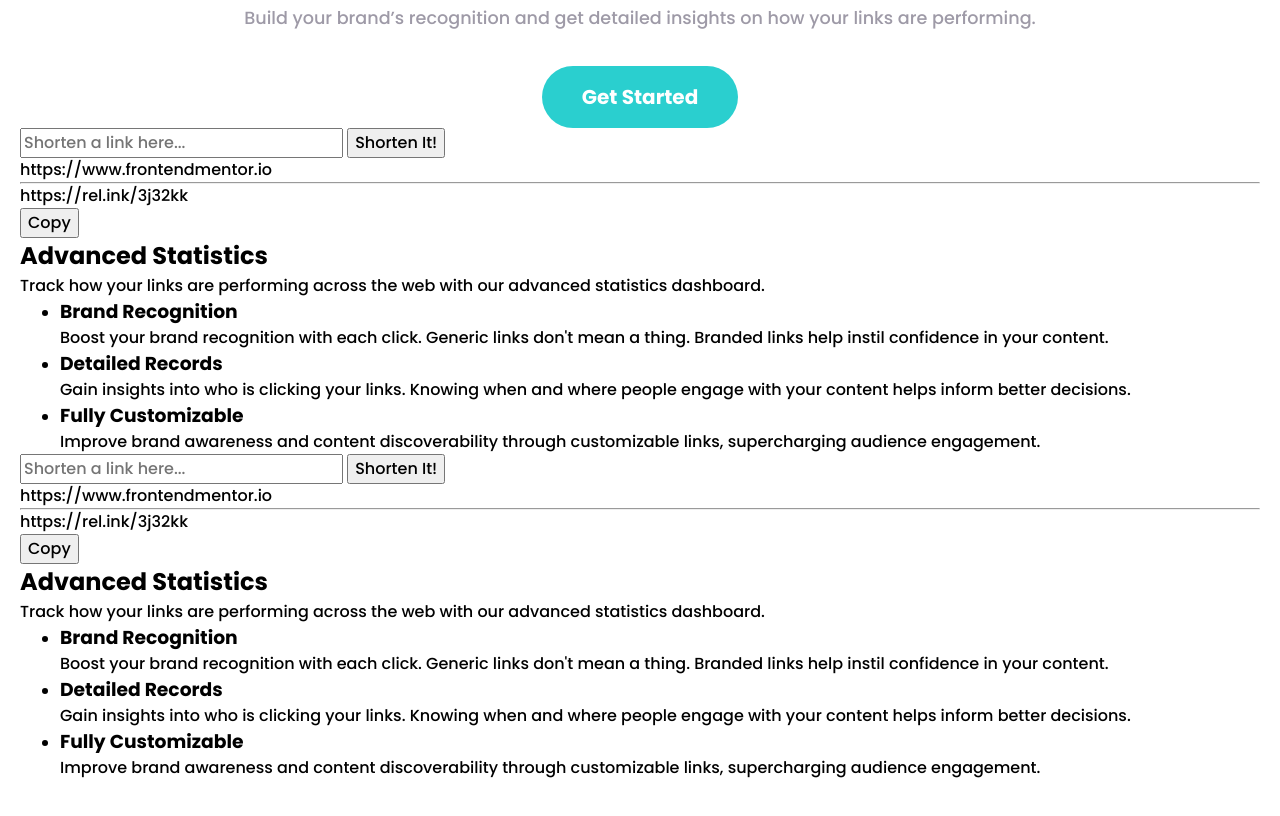
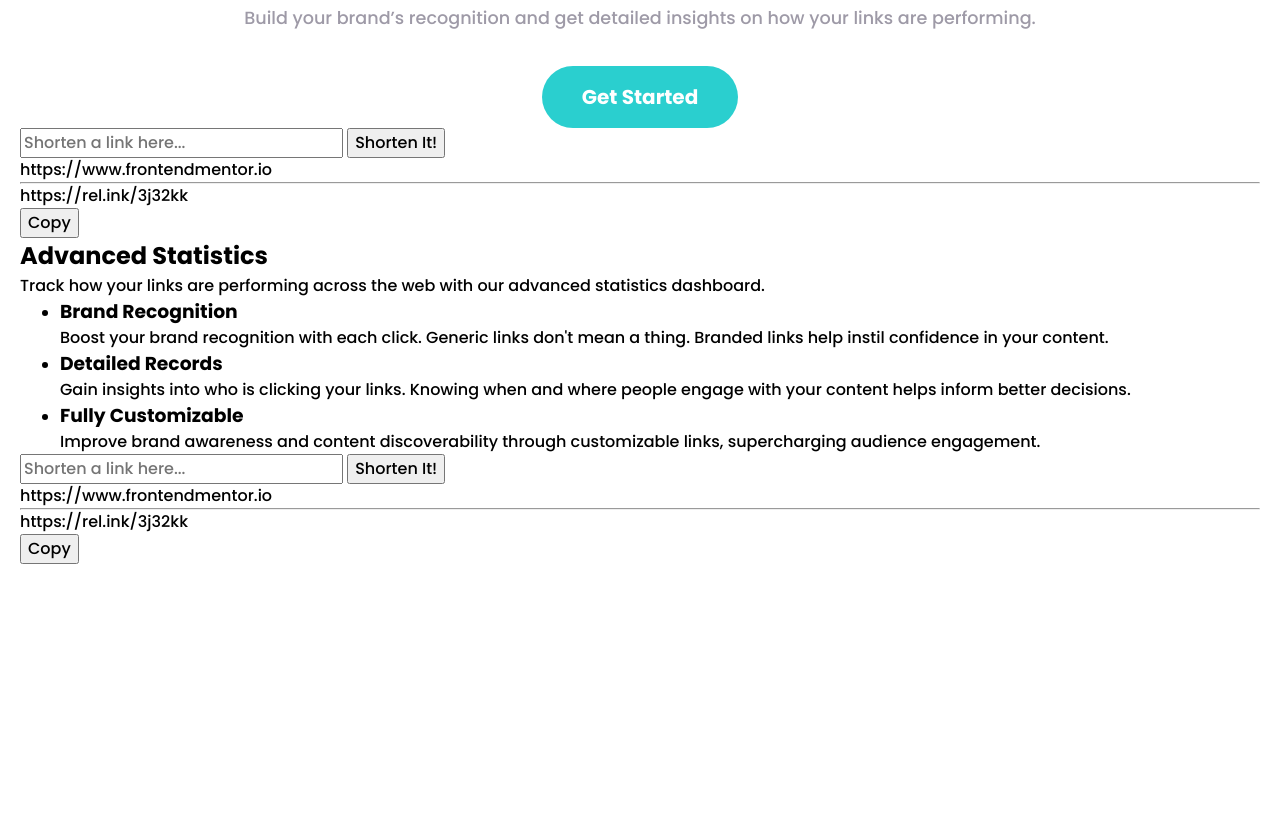
Before and after one commit to JuliAlchemDev/FM-url-shortening-api, a plain HTML site: page index.html in a window 1280 px wide. Shown: the part 678-1494 px from the top of the page. After the commit the page ends 1282 px from the top, so only its background shows below. Drawn offline with Linux system fonts and the light colour scheme.

Commit message:
fix(html): remove extra .statistics element

```diff
--- a/index.html
+++ b/index.html
@@ -231,60 +231,6 @@
 
     <!-- ============================================================= -->
 
-    <section class="statistics">
-      <header class="statistics__header">
-        <h2 class="statistics__title">Advanced Statistics</h2>
-
-        <p class="statistics__description">
-          Track how your links are performing across the web with our advanced
-          statistics dashboard.
-        </p>
-      </header>
-
-      <ul class="statistics__features">
-        <li class="statistics__list">
-          <div
-            class="statistics__icon-wrapper statistics__icon-wrapper--brand"
-          ></div>
-
-          <h3 class="statistics__feature">Brand Recognition</h3>
-
-          <p class="statistics__feature-description">
-            Boost your brand recognition with each click. Generic links don't
-            mean a thing. Branded links help instil confidence in your content.
-          </p>
-        </li>
-
-        <li class="statistics__list">
-          <div
-            class="statistics__icon-wrapper statistics__icon-wrapper--detail"
-          ></div>
-
-          <h3 class="statistics__feature">Detailed Records</h3>
-
-          <p class="statistics__feature-description">
-            Gain insights into who is clicking your links. Knowing when and
-            where people engage with your content helps inform better decisions.
-          </p>
-        </li>
-
-        <li class="statistics__list">
-          <div
-            class="statistics__icon-wrapper statistics__icon-wrapper--custom"
-          ></div>
-
-          <h3 class="statistics__feature">Fully Customizable</h3>
-
-          <p class="statistics__feature-description">
-            Improve brand awareness and content discoverability through
-            customizable links, supercharging audience engagement.
-          </p>
-        </li>
-      </ul>
-
-      <div class="statistics__line"></div>
-    </section>
-
     <!-- Boost your links today Get Started Features Link Shortening Branded Links Analytics
     Resources Blog Developers Support Company About Our Team Careers Contact -->
 
```
